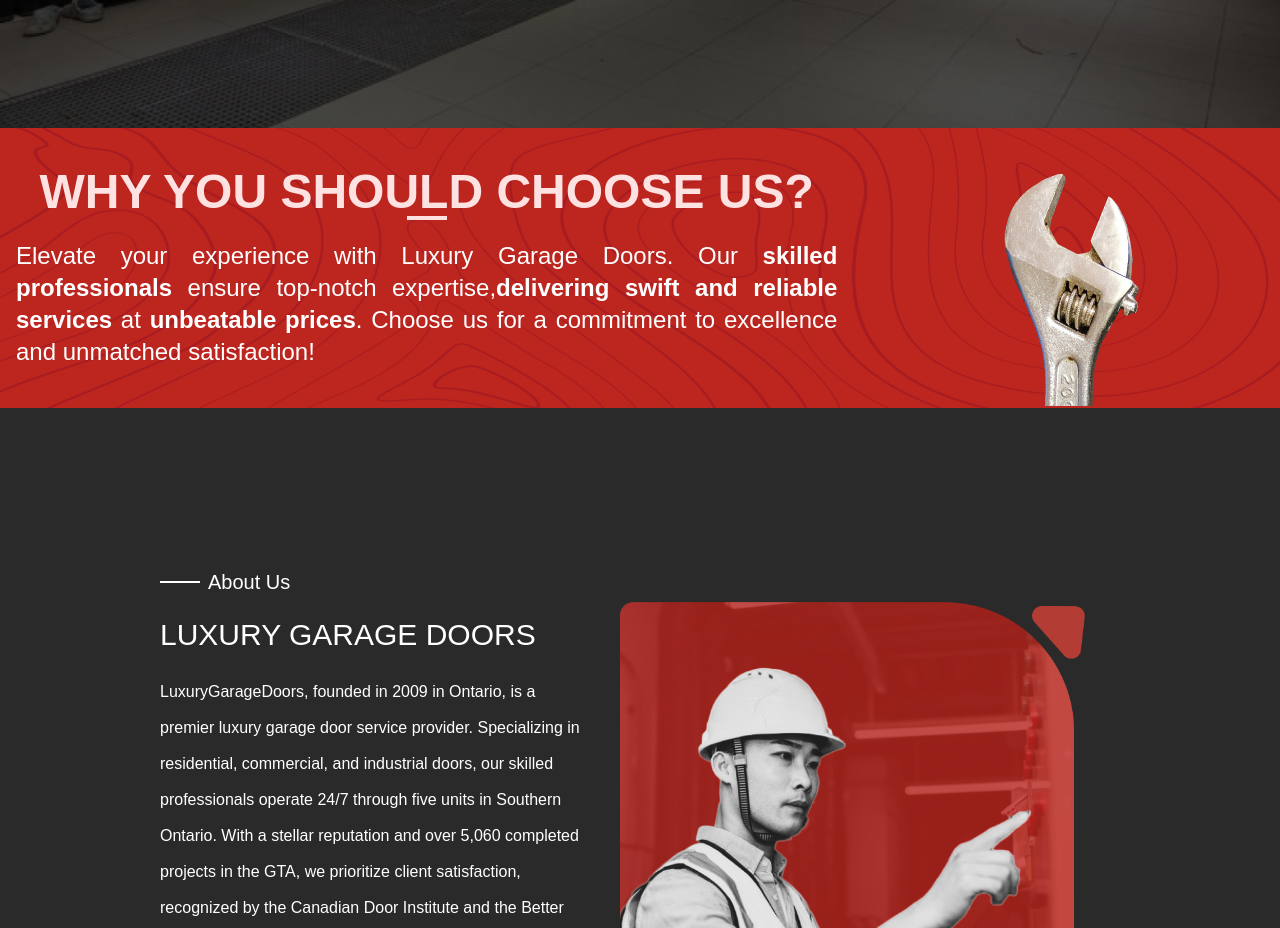
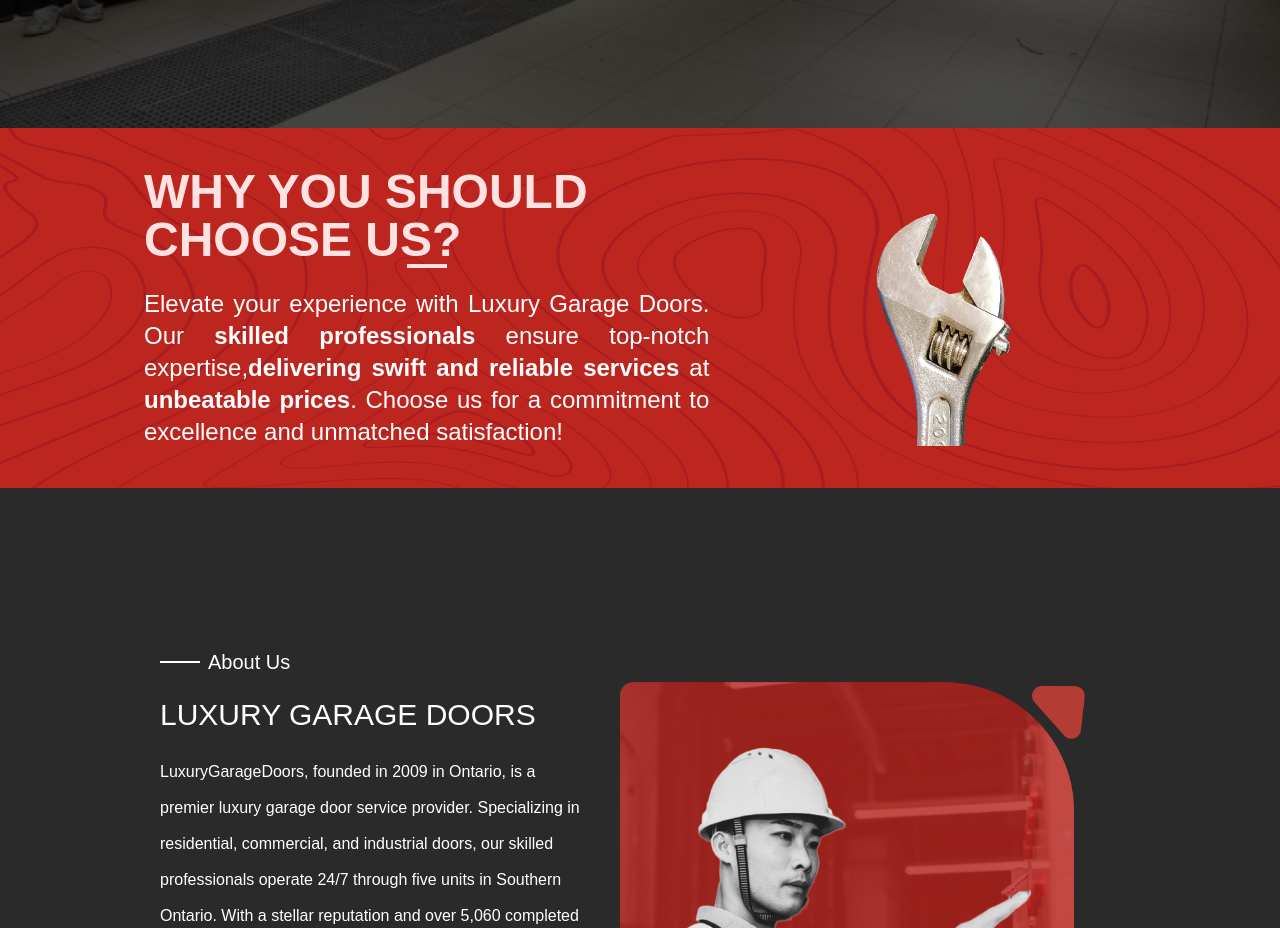
Before and after one commit to qweersq/luxurygaragedoors, a React (Vite) app: page / in a window 1280 px wide. Shown: the part 820-1748 px from the top of the page. Built offline with nearby package versions, Linux system fonts and the light colour scheme.

Commit message:
page 2 tarnslate-x

```diff
--- a/src/MainPages/Page2.jsx
+++ b/src/MainPages/Page2.jsx
@@ -5,17 +5,18 @@
 function Page2() {
   return (
     <div className="bg-cover bg-center" style={{ backgroundImage: `url(${bg2})` }}>
-    <div className="container">
-      <div className="flex flex-wrap sm:justify-between items-center ">
-        <div class="w-full px-4 font-medium mx-auto pt-5 sm:pt-3 md:pt-10   sm:w-2/3 place-items-center ">
+    <div className=" flex justify-center">
+      <div className="flex  flex-wrap sm:justify-between items-center mx-auto">
+        <div class=" px-10 font-medium mx-auto pt-5 sm:pt-3 md:pt-10  sm:w-2/3 place-items-center lg:px-36">
           <h1 className=" text-3xl font-bold sm:text-4xl lg:text-5xl text-red-100">WHY YOU SHOULD CHOOSE US?</h1>
           <div className="w-10  pt-5 border-t-4 border-red-100"></div>
           <p className="text-white text-justify pb-5 md:text-xl lg:text-2xl lg:pb-10">Elevate your experience with Luxury Garage Doors. Our <b class="font-bold">skilled professionals</b> ensure top-notch expertise,
             <b className="font-bold">delivering swift and reliable services</b> at <b class="font-bold">unbeatable prices</b>. Choose us for a commitment to
-            excellence and unmatched satisfaction!</p>
+            excellence and unmatched satisfaction!
+          </p>
         </div>
-        <div className="w-full flex justify-center px-4 mx-auto pt-5 sm:pt-3 md:pt-5 sm:w-1/3 items-end">
-          <img src={foto1} alt="" className='"w-1/2 sm:w-[30rem] sm:h-60 md:h-64  md:w-[35rem] lg:h-64 lg:w-80'/>
+        <div className=" flex justify-center px-4 mx-auto pt-5 sm:pt-3 md:pt-5 sm:w-1/3 items-end lg:-translate-x-32">
+          <img src={foto1} alt="" className='"w-1/4 sm:w-[30rem] sm:h-60 md:h-64  md:w-[35rem] lg:h-64 lg:w-80'/>
         </div>
       </div>
     </div>
--- a/tailwind.config.js
+++ b/tailwind.config.js
@@ -2,7 +2,11 @@
 export default {
   content:["./src/**/*.{js,jsx}"],
   theme: {
-    extend: {},
+    extend: {
+      screens: {
+        '2xl': '1520px'
+      }
+    },
   },
   plugins: [],
 }
```
